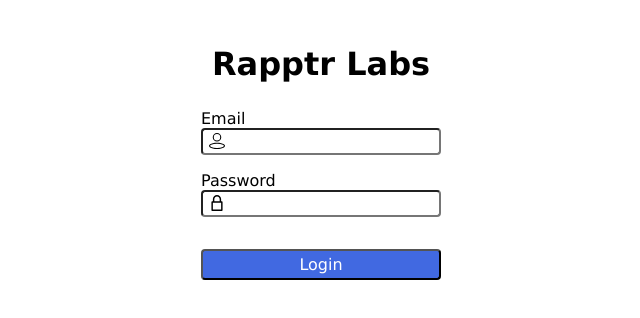
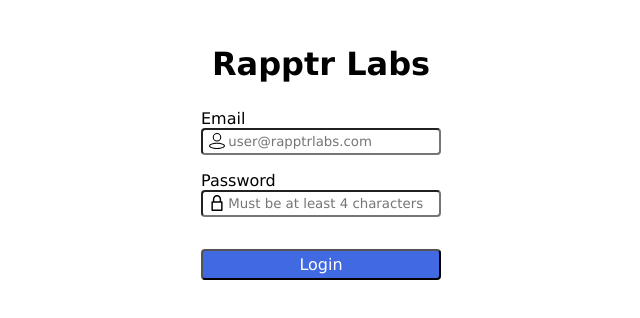
Before and after one commit to derekmiranda/todo-login-app, a React (Vite) app: page / in a window 1280 px wide. Shown: the top 318 px of the page, without its empty margins (319-959 px from the left). Built offline with nearby package versions, Linux system fonts and the light colour scheme.

Commit message:
uses formfield hook for email

```diff
--- /dev/null
+++ b/src/api/login.js
@@ -0,0 +1,3 @@
+const LOGIN_API_URL = "http://dev.rapptrlabs.com/Tests/scripts/user-login.php";
+
+// TODO: post login info to above URL
--- a/src/pages/Login/index.jsx
+++ b/src/pages/Login/index.jsx
@@ -9,10 +9,15 @@
 import styles from "./index.module.scss";
 import AccountIcon from "./components/Icons/Account";
 import LockIcon from "./components/Icons/Lock";
+import useFormField from "../../hooks/useFormField";
+import { validateEmail } from "../../validators";
 
 export const FORM_ID = "login-form";
 
 const LoginPage = () => {
+  const { error: emailErrorMsg, inputProps: emailProps } = useFormField({
+    validate: validateEmail,
+  });
   const onFormSubmit = useCallback((event) => {
     event.preventDefault();
   }, []);
@@ -23,7 +28,14 @@
       <form id={FORM_ID} className={styles.form} onSubmit={onFormSubmit}>
         <FieldWrapper>
           <FieldLabel htmlFor="email">Email</FieldLabel>
-          <FieldInput id="email" name="email" icon={AccountIcon} />
+          <FieldInput
+            id="email"
+            name="email"
+            placeholder="user@rapptrlabs.com"
+            icon={AccountIcon}
+            error={emailErrorMsg}
+            {...emailProps}
+          />
         </FieldWrapper>
         <FieldWrapper>
           <FieldLabel htmlFor="password">Password</FieldLabel>
@@ -31,6 +43,7 @@
             type="password"
             id="password"
             name="password"
+            placeholder="Must be at least 4 characters"
             icon={LockIcon}
           />
         </FieldWrapper>
```
